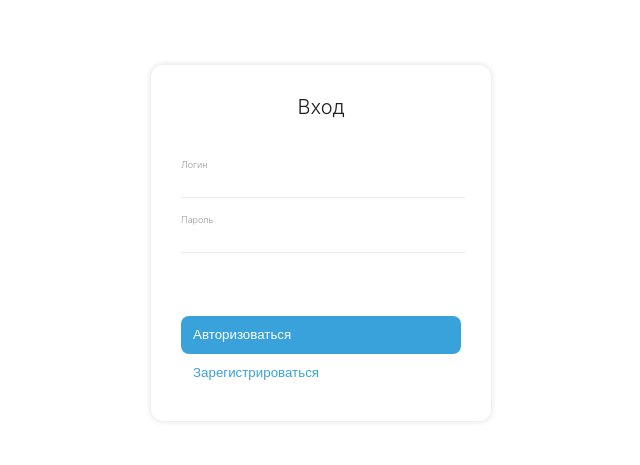
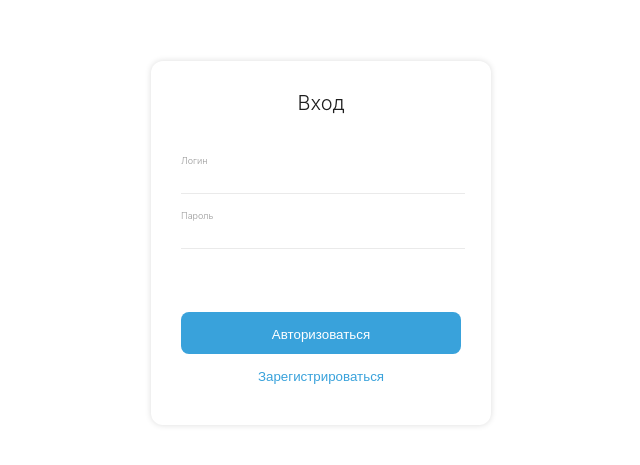
Before and after one commit to nothingnewlmao/messenger, a website built with Parcel: page src/index.html in a window 1280 px wide. Shown: the part 157-622 px from the top of the page, without its empty margins (319-959 px from the left). Built offline with nearby package versions, Linux system fonts and the light colour scheme.

Commit message:
style fix for buttons and chat aside

```diff
--- a/src/components/button/index.scss
+++ b/src/components/button/index.scss
@@ -14,8 +14,11 @@ button,
   line-height: 1;
 
   & > div {
-    display: flex;
+    display: inline-flex;
     align-items: center;
+    justify-content: center;
+    flex-wrap: nowrap;
+    white-space: nowrap;
   }
 
   &:hover {
--- a/src/layouts/chat/index.scss
+++ b/src/layouts/chat/index.scss
@@ -45,6 +45,10 @@
     align-items: center;
     justify-content: space-between;
     border-top: 1px solid $border-color;
+
+    button {
+      width: 8%;
+    }
   }
 }
 
--- a/src/layouts/chat/index.tmpl.ts
+++ b/src/layouts/chat/index.tmpl.ts
@@ -5,6 +5,7 @@ const tmpl: string = `
         <aside>
             <div class="aside__header">
                 <div data-component="newChatBtn"></div>
+                <div style="width: 100%;"></div>
                 <div data-component="profileBtn"></div>
             </div>
             {{#if children.chatList}}
```
